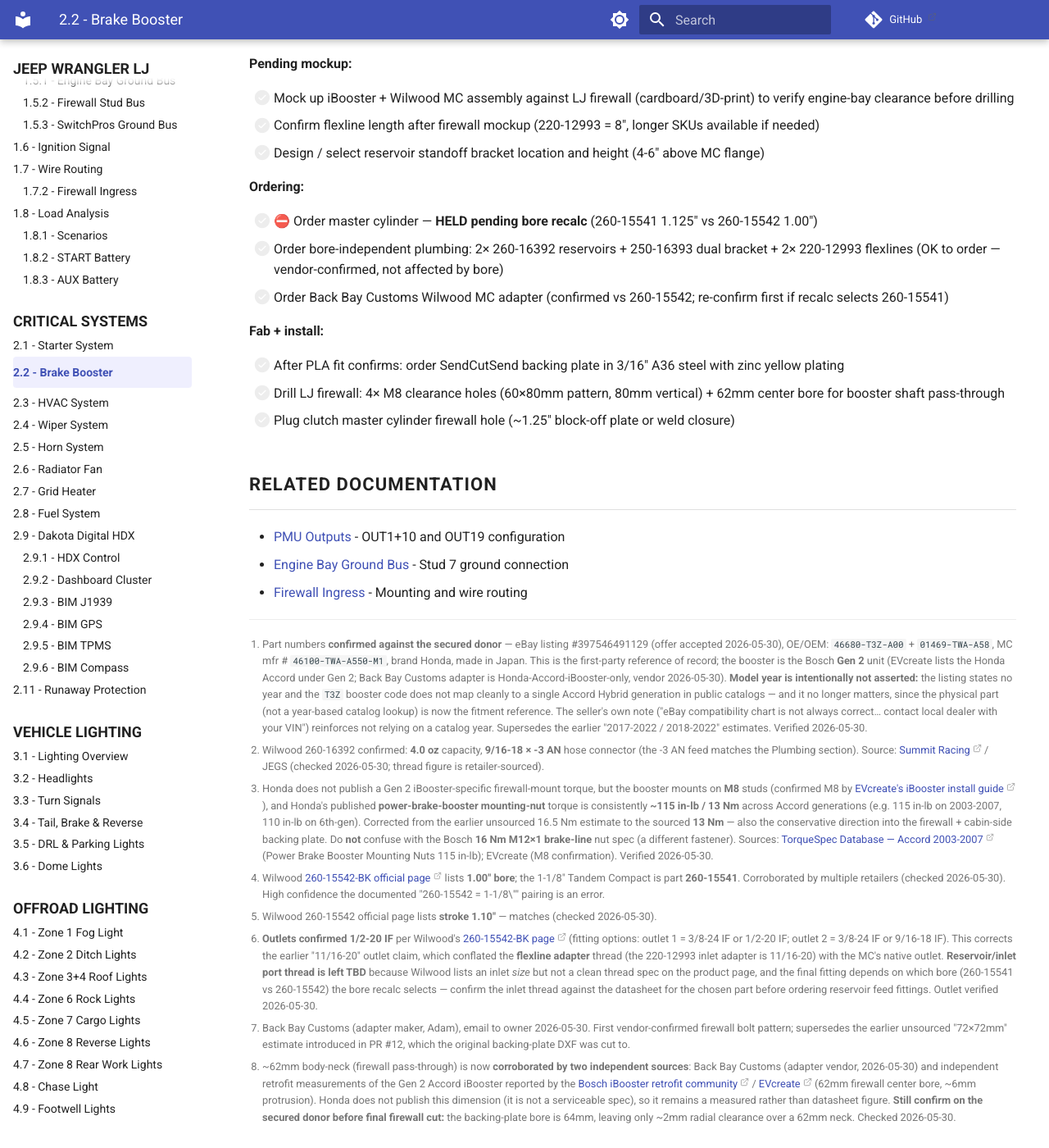
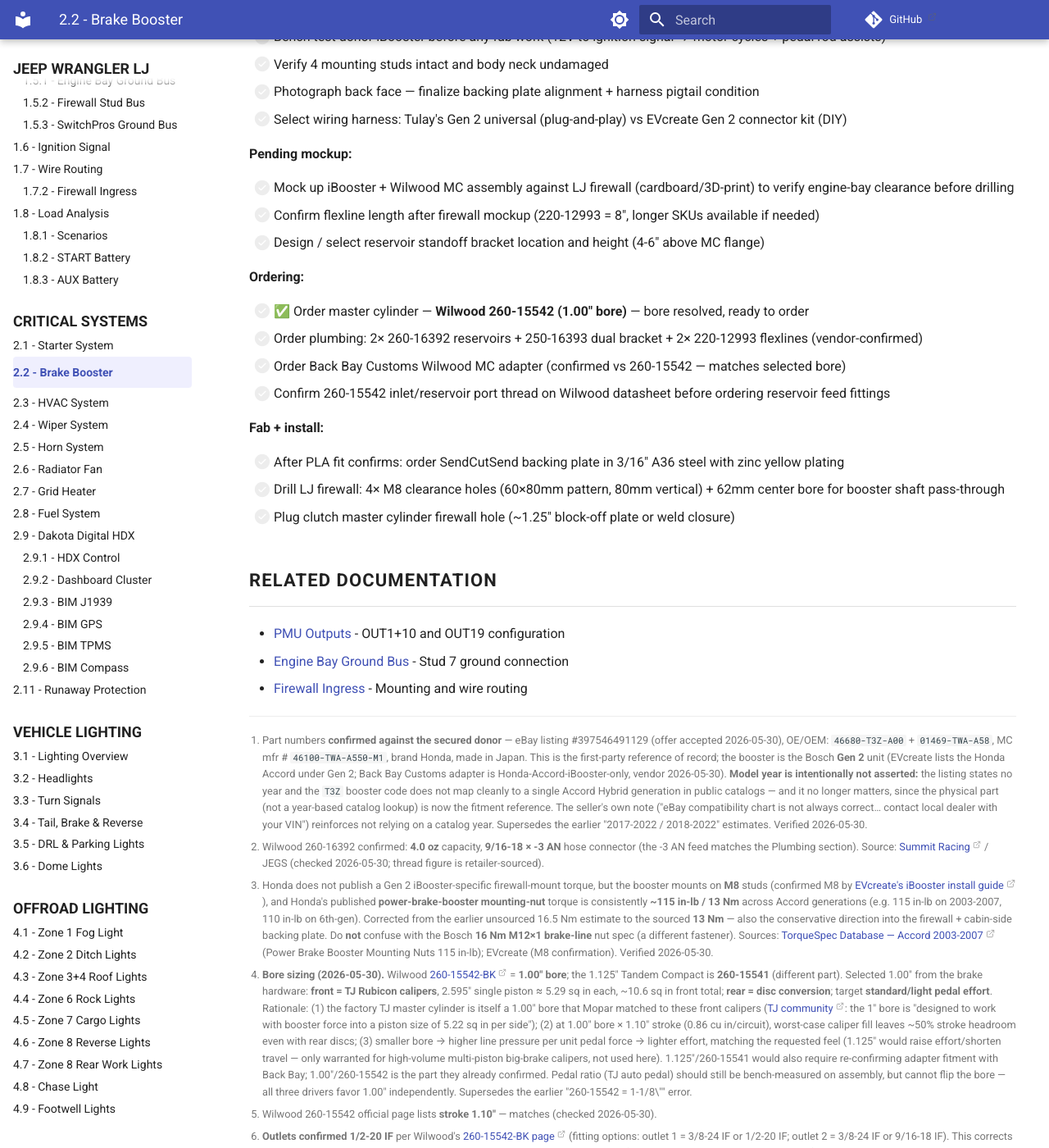
Before and after one commit to sob/drawings, an MkDocs documentation site: the page built from docs/jeep_lj/02-engine-systems/02-brake-booster.md, in a window 1280 px wide and 1400 px high, scrolled down 7549 px. Shown: the whole window at 82% size. Built offline with MkDocs 1.6.1 and Material for MkDocs 9.7.7, drawn with Linux system fonts in a browser that asks for light colours; comment, search, counter and statistics services are not loaded; some of the changed text lies outside the part shown.

Commit message:
docs(lj): resolve MC bore — 1.00" / Wilwood 260-15542 (#16)
Brake hardware is now known (TJ Rubicon front calipers, rear disc, target
standard/light pedal feel), which unblocks the MC bore recalc:

- Selected 1.00" bore = Wilwood 260-15542. Three independent drivers agree:
  (1) the factory TJ master cylinder is a 1.00" bore Mopar matched to these
  exact front calipers (2.595" piston, ~10.6 sq in front total); (2) smaller
  bore = lighter pedal effort, matching the requested feel (1.125" would be
  heavier); (3) 1.00"/260-15542 is the part Back Bay already confirmed the
  adapter against — no re-confirmation needed. 1.00" x 1.10" stroke leaves
  ~50% stroke headroom even with rear disc.
- Lifted the ON HOLD admonition; MC + adapter now ready to order.
- Resolved bore across brake-booster doc, engine checklist, purchase tracker,
  and TBD tracker (dedicated row + audit row). Inlet/reservoir thread (#21)
  no longer bore-contingent — just confirm on the 260-15542 datasheet.
- Added a Brake Hardware subsection capturing the calipers/rear-disc/pedal as
  documented MC-bore design inputs.
- Pedal ratio still bench-measured on assembly (tuning check; cannot flip
  the bore).

Note: rear-brake provenance softened to "rear disc" (not asserting factory
drum-vs-disc origin pending owner confirmation); bore result holds either way.

https://claude.ai/code/session_01FEqkj3fsBofzdESQE34tsx

```diff
--- a/docs/jeep_lj/02-engine-systems/02-brake-booster.md
+++ b/docs/jeep_lj/02-engine-systems/02-brake-booster.md
@@ -23,7 +23,7 @@ tags:
 
 [^donor-year]: Part numbers **confirmed against the secured donor** — eBay listing #397546491129 (offer accepted 2026-05-30), OE/OEM: `46680-T3Z-A00` + `01469-TWA-A58`, MC mfr # `46100-TWA-A550-M1`, brand Honda, made in Japan. This is the first-party reference of record; the booster is the Bosch **Gen 2** unit (EVcreate lists the Honda Accord under Gen 2; Back Bay Customs adapter is Honda-Accord-iBooster-only, vendor 2026-05-30). **Model year is intentionally not asserted:** the listing states no year and the `T3Z` booster code does not map cleanly to a single Accord Hybrid generation in public catalogs — and it no longer matters, since the physical part (not a year-based catalog lookup) is now the fitment reference. The seller's own note ("eBay compatibility chart is not always correct… contact local dealer with your VIN") reinforces not relying on a catalog year. Supersedes the earlier "2017-2022 / 2018-2022" estimates. Verified 2026-05-30.
 
-**Master Cylinder:** Wilwood Tandem Compact — ⛔ bore TBD, recalc pending (260-15541 1.125" vs 260-15542 1.00")
+**Master Cylinder:** Wilwood 260-15542 Tandem Compact — **1.00" bore** (sized to TJ Rubicon front calipers; see Master Cylinder section)
 
 **MC Adapter:** [Back Bay Customs Wilwood iBooster Adapter][backbay-adapter] — Honda Accord iBooster only (not Tesla); confirmed compatible with Wilwood 260-15542 (vendor, 2026-05-30)
 
@@ -61,20 +61,27 @@ The factory Tesla/Honda master cylinder is discarded. The Back Bay Customs adapt
 
 ### Master Cylinder
 
-!!! danger "⛔ ON HOLD — bore to be recalculated before MC selection"
-    Wilwood **260-15542 is a 1.00" bore** master cylinder, not the 1-1/8" stated throughout this doc.[^mc-bore] The 1-1/8" (1.125") Tandem Compact is a **different part — 260-15541**. Rather than assume which is right, the **MC bore is being recalculated** from the brake-system hydraulics before the part is selected. Until then, **do not order the master cylinder.**
+!!! success "✅ Bore resolved — 1.00\" (Wilwood 260-15542)"
+    Hold lifted (2026-05-30). With the brake hardware now known — **TJ Rubicon front calipers** (2.595" single piston) and **rear disc**, targeting a **standard/light pedal feel** — the hydraulics size to a **1.00" bore**, which is Wilwood **260-15542**.[^mc-bore] Three independent drivers agree: (1) the factory TJ master cylinder is a 1.00" bore that Mopar engineered specifically around these front calipers; (2) a smaller bore gives lighter pedal effort (a 1.125" bore would make it heavier — the wrong direction for the requested feel); (3) 1.00" = 260-15542, **the exact part Back Bay confirmed the adapter against** — no re-confirmation needed. The 1.125" (260-15541) only wins for high-volume multi-piston big-brake calipers, which this build does not use. **OK to order the 260-15542.**
 
-    Inputs the recalc needs: caliper piston count + bore (total piston area, front & rear), rotor effective radius, desired pedal effort and travel, pedal ratio, and the iBooster's assist output. Output: required MC bore → selects **260-15541 (1.125")** vs **260-15542 (1.00")**. Note: Adam confirmed adapter fitment against *260-15542*; if the calc lands on 260-15541, re-confirm fitment with him (both are "Tandem Compact," so the mount is almost certainly identical — bore differs internally).
-
-- **Bore:** ⛔ TBD — pending recalculation (1.00" / 260-15542 vs 1.125" / 260-15541)[^mc-bore]
+- **Bore:** **1.00" — Wilwood 260-15542** (factory-matched to TJ Rubicon front calipers)[^mc-bore]
 - **Stroke:** 1.100" (260-15542)[^mc-stroke]
 - **Outlets:** Tandem (independent front/rear circuits); outlet thread **1/2-20 IF** (confirmed)[^mc-ports]
 - **Reservoir/Inlet Ports:** 2× (one per circuit, remote feed) — thread TBD with final bore selection[^mc-ports]
 
 [^ibooster-torque]: Honda does not publish a Gen 2 iBooster-specific firewall-mount torque, but the booster mounts on **M8** studs (confirmed M8 by [EVcreate's iBooster install guide](https://www.evcreate.com/installing-the-ibooster/)), and Honda's published **power-brake-booster mounting-nut** torque is consistently **~115 in-lb / 13 Nm** across Accord generations (e.g. 115 in-lb on 2003-2007, 110 in-lb on 6th-gen). Corrected from the earlier unsourced 16.5 Nm estimate to the sourced **13 Nm** — also the conservative direction into the firewall + cabin-side backing plate. Do **not** confuse with the Bosch **16 Nm M12×1 brake-line** nut spec (a different fastener). Sources: [TorqueSpec Database — Accord 2003-2007](https://torque-spec-database.com/honda-accord-2003-2007/) (Power Brake Booster Mounting Nuts 115 in-lb); EVcreate (M8 confirmation). Verified 2026-05-30.
-[^mc-bore]: Wilwood [260-15542-BK official page](https://www.wilwood.com/MasterCylinders/MasterCylinderProd?itemno=260-15542-BK) lists **1.00" bore**; the 1-1/8" Tandem Compact is part **260-15541**. Corroborated by multiple retailers (checked 2026-05-30). High confidence the documented "260-15542 = 1-1/8\"" pairing is an error.
+[^mc-bore]: **Bore sizing (2026-05-30).** Wilwood [260-15542-BK](https://www.wilwood.com/MasterCylinders/MasterCylinderProd?itemno=260-15542-BK) = **1.00" bore**; the 1.125" Tandem Compact is **260-15541** (different part). Selected 1.00" from the brake hardware: **front = TJ Rubicon calipers**, 2.595" single piston ≈ 5.29 sq in each, ~10.6 sq in front total; **rear = disc conversion**; target **standard/light pedal effort**. Rationale: (1) the factory TJ master cylinder is itself a 1.00" bore that Mopar matched to these front calipers ([TJ community](https://www.jeepforum.com/threads/tj-brake-master-cylinder-upgrade.340389/): the 1" bore is "designed to work with booster force into a piston size of 5.22 sq in per side"); (2) at 1.00" bore × 1.10" stroke (0.86 cu in/circuit), worst-case caliper fill leaves ~50% stroke headroom even with rear discs; (3) smaller bore → higher line pressure per unit pedal force → lighter effort, matching the requested feel (1.125" would raise effort/shorten travel — only warranted for high-volume multi-piston big-brake calipers, not used here). 1.125"/260-15541 would also require re-confirming adapter fitment with Back Bay; 1.00"/260-15542 is the part they already confirmed. Pedal ratio (TJ auto pedal) should still be bench-measured on assembly, but cannot flip the bore — all three drivers favor 1.00" independently. Supersedes the earlier "260-15542 = 1-1/8\"" error.
 [^mc-stroke]: Wilwood 260-15542 official page lists **stroke 1.10"** — matches (checked 2026-05-30).
-[^mc-ports]: **Outlets confirmed 1/2-20 IF** per Wilwood's [260-15542-BK page](https://www.wilwood.com/MasterCylinders/MasterCylinderProd?itemno=260-15542-BK) (fitting options: outlet 1 = 3/8-24 IF or 1/2-20 IF; outlet 2 = 3/8-24 IF or 9/16-18 IF). This corrects the earlier "11/16-20" outlet claim, which conflated the **flexline adapter** thread (the 220-12993 inlet adapter is 11/16-20) with the MC's native outlet. **Reservoir/inlet port thread is left TBD** because Wilwood lists an inlet *size* but not a clean thread spec on the product page, and the final fitting depends on which bore (260-15541 vs 260-15542) the bore recalc selects — confirm the inlet thread against the datasheet for the chosen part before ordering reservoir feed fittings. Outlet verified 2026-05-30.
+[^mc-ports]: **Outlets confirmed 1/2-20 IF** per Wilwood's [260-15542-BK page](https://www.wilwood.com/MasterCylinders/MasterCylinderProd?itemno=260-15542-BK) (fitting options: outlet 1 = 3/8-24 IF or 1/2-20 IF; outlet 2 = 3/8-24 IF or 9/16-18 IF). This corrects the earlier "11/16-20" outlet claim, which conflated the **flexline adapter** thread (the 220-12993 inlet adapter is 11/16-20) with the MC's native outlet. With the bore now fixed at **260-15542**, confirm the **inlet/reservoir** thread against the Wilwood datasheet for that part before ordering reservoir feed fittings (Wilwood's product page lists an inlet size but not a clean thread spec). Outlet verified 2026-05-30.
+
+### Brake Hardware (downstream — MC bore design inputs)
+
+- **Front calipers:** Jeep TJ Rubicon — single-piston floating, **2.595" piston** (~5.29 sq in each; ~10.6 sq in front total)[^brake-hw]
+- **Rear:** disc[^brake-hw]
+- **Pedal:** 03-06 TJ/LJ auto pedal (ratio bench-measured on assembly)
+- These set the MC bore selection — see the Master Cylinder section and [^mc-bore].
+
+[^brake-hw]: Front caliper piston Ø **2.595"** is the TJ Wrangler/Rubicon front spec ([replacement-parts data](https://www.wranglerforum.com/threads/brake-piston-dimensions.761722/), checked 2026-05-30). Rear is disc. The front calipers are the dominant input to the MC bore calc ([^mc-bore]) — rear configuration affects fluid *volume* only, not the bore selection, which is 1.00" across drum/disc rear options. Confirm actual caliper/rotor part numbers when finalizing the rear setup.
 
 ### Plumbing
 
@@ -87,8 +94,8 @@ The factory Tesla/Honda master cylinder is discarded. The Back Bay Customs adapt
 | :--- | :----- | :----- | :----- | :---- |
 | iBooster + MC pull | Honda 46680-T3Z-A00 (+ 01469-TWA-A58) | eBay (listing #397546491129) | ✅ Purchased ($195, offer accepted 2026-05-30) | Honda Accord Hybrid Gen 2 donor; part #s confirmed on listing |
 | Auto brake pedal assembly | 03-06 TJ/LJ auto pedal | eBay / junkyard | **Ordered** | Wider pedal pad than manual; stop-lamp switch + connector included on donor |
-| MC adapter | Back Bay Customs | [backbaycustoms.com][backbay] | ✅ Confirmed vs 260-15542 (vendor, 2026-05-30); re-confirm if bore recalc selects 260-15541 | Steel plate + pushrod spacer + nyloc nuts; Honda iBooster only |
-| Master cylinder | Wilwood 260-15541 (1.125") **or** 260-15542 (1.00") | Summit / Jegs | ⛔ On hold — bore recalc pending (see warning above) | Tandem Compact, black E-coat; bore TBD |
+| MC adapter | Back Bay Customs | [backbaycustoms.com][backbay] | ✅ Confirmed vs 260-15542 (vendor, 2026-05-30) — matches selected bore; ready to order | Steel plate + pushrod spacer + nyloc nuts; Honda iBooster only |
+| Master cylinder | Wilwood 260-15542 (1.00") | Summit / Jegs | ✅ Bore resolved — ready to order | Tandem Compact, 1.00" bore, black E-coat |
 | Reservoir (×2) | Wilwood 260-16392 | Summit / Jegs | Ready to order (vendor-confirmed OK) | 4 oz anodized, includes -3 AN fitting |
 | Dual reservoir bracket | Wilwood 250-16393 | Summit / Jegs | Ready to order | Anodized billet, mounting screws incl. |
 | Flexline (×2) | Wilwood 220-12993 | Summit / Jegs | Ready to order | 8" -3 AN, includes 11/16-20 adapter |
@@ -205,10 +212,10 @@ See [tail/brake][tail-brake] (PMU lighting flow), [starter][starter] (crank chai
 - [x] ~~Confirm Back Bay Customs MC adapter compatibility with Wilwood 260-15542~~ — ✅ confirmed by vendor (Adam, 2026-05-30): adapter fits the 260-15542, is Honda-iBooster-only (not Tesla), and the remote reservoirs are fine. Blocker cleared.
 - [x] ~~Close iBooster eBay offer ($195 sent on $254 listing)~~ — ✅ offer accepted 2026-05-30 (listing #397546491129); part #s 46680-T3Z-A00 + 01469-TWA-A58 confirmed on listing
 
-**MC bore — recalc before ordering (🔴 blocker):**
+**MC bore — resolved:**
 
-- [ ] 🔴 Recalculate the required MC bore from the brake-system hydraulics (caliper piston area front/rear, rotor effective radius, pedal ratio, desired pedal effort/travel, iBooster assist) → selects **260-15541 (1.125")** vs **260-15542 (1.00")**. Hold the MC order until resolved.
-- [ ] If recalc selects 260-15541, re-confirm adapter fitment with Back Bay Customs (both are Tandem Compact; mount almost certainly identical)
+- [x] ~~Recalculate the required MC bore from the brake-system hydraulics~~ — ✅ **1.00" → Wilwood 260-15542** (2026-05-30). Sized to TJ Rubicon front calipers + rear disc + standard/light pedal feel; factory-matched and agrees with the already-confirmed adapter fitment. See Master Cylinder section.
+- [ ] Bench-measure TJ auto-pedal ratio on assembly to confirm pedal effort/travel feel (cannot change the bore; tuning check only)
 
 **Backing plate redesign (vendor revised the firewall pattern):**
 
@@ -237,9 +244,10 @@ See [tail/brake][tail-brake] (PMU lighting flow), [starter][starter] (crank chai
 
 **Ordering:**
 
-- [ ] ⛔ Order master cylinder — **HELD pending bore recalc** (260-15541 1.125" vs 260-15542 1.00")
-- [ ] Order bore-independent plumbing: 2× 260-16392 reservoirs + 250-16393 dual bracket + 2× 220-12993 flexlines (OK to order — vendor-confirmed, not affected by bore)
-- [ ] Order Back Bay Customs Wilwood MC adapter (confirmed vs 260-15542; re-confirm first if recalc selects 260-15541)
+- [ ] ✅ Order master cylinder — **Wilwood 260-15542 (1.00" bore)** — bore resolved, ready to order
+- [ ] Order plumbing: 2× 260-16392 reservoirs + 250-16393 dual bracket + 2× 220-12993 flexlines (vendor-confirmed)
+- [ ] Order Back Bay Customs Wilwood MC adapter (confirmed vs 260-15542 — matches selected bore)
+- [ ] Confirm 260-15542 inlet/reservoir port thread on Wilwood datasheet before ordering reservoir feed fittings
 
 **Fab + install:**
 
```
Also changed, not shown: docs/jeep_lj/09-installation/00-tbd-tracker.md (+4 -4 lines), docs/jeep_lj/09-installation/02-engine-systems-checklist.md (+2 -2 lines), docs/jeep_lj/09-installation/03-purchase-tracker.md (+1 -1 lines).
